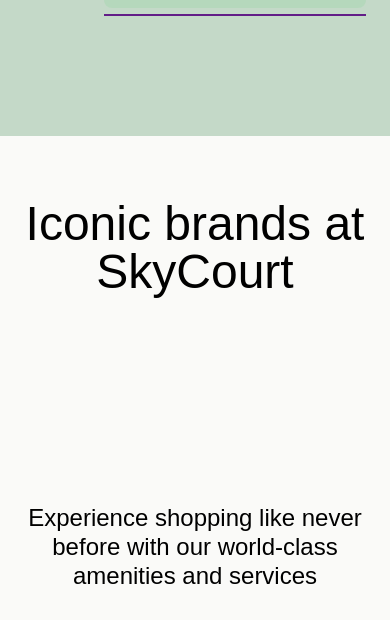
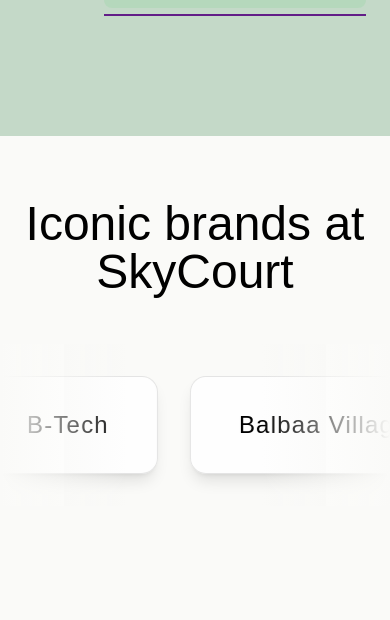
Before and after one commit to Omar-Ga/SkyCourt3, a React (Vite) app: page / in a window 390 px wide. Shown: the part 2860-3480 px from the top of the page. Built offline with nearby package versions, Linux system fonts and the light colour scheme; a web font is replaced by a local one.

Commit message:
brands marque snapping fix

```diff
--- a/src/components/BrandMarquee.tsx
+++ b/src/components/BrandMarquee.tsx
@@ -1,50 +1,43 @@
-import { useRef, useState, useLayoutEffect } from 'react';
+import { useTranslation } from 'react-i18next';
 import { motion } from 'framer-motion';
-import { useTranslation } from 'react-i18next';
 
 export default function BrandMarquee() {
   const { t } = useTranslation();
-  const brands = t('brands', { returnObjects: true }) as { name: string }[];
+  const brands = (t('brands', { returnObjects: true }) || []) as { name: string }[];
+
+  // Create a seamless loop by duplicating the brands
   const duplicatedBrands = [...brands, ...brands];
 
-  const marqueeRef = useRef<HTMLDivElement>(null);
-  const [marqueeWidth, setMarqueeWidth] = useState(0);
-
-  useLayoutEffect(() => {
-    if (marqueeRef.current) {
-      // Measure the width of the first half of the items.
-      const halfWidth = marqueeRef.current.scrollWidth / 2;
-      setMarqueeWidth(halfWidth);
-    }
-  }, [brands, t]); // Re-measure if brands or language change
+  const marqueeVariants = {
+    animate: {
+      x: [0, '-50%'],
+      transition: {
+        x: {
+          repeat: Infinity,
+          repeatType: 'loop',
+          duration: 60, // Adjust duration for speed
+          ease: 'linear',
+        },
+      },
+    },
+  };
 
   return (
-    <section className="relative py-16 overflow-hidden" id="brands">
-      <div className="mb-16 text-center px-6">
-        <motion.h2
-          className="text-5xl md:text-7xl font-light text-black mb-6"
-          initial={{ opacity: 0, y: 30 }}
-          whileInView={{ opacity: 1, y: 0 }}
-          viewport={{}}
-          transition={{ duration: 0.8 }}
-        >
+    <section className="py-16" id="brands">
+      <div className="mb-12 text-center px-6">
+        <h2 className="text-5xl md:text-7xl font-light text-black mb-6">
           {t('iconic_brands')}
-        </motion.h2>
+        </h2>
       </div>
-      <div className="relative overflow-hidden">
+      <div className="relative w-full overflow-hidden">
+        {/* Gradient Fades */}
         <div className="absolute left-0 top-0 bottom-0 w-32 bg-gradient-to-r from-[#fafaf8] to-transparent z-10" />
         <div className="absolute right-0 top-0 bottom-0 w-32 bg-gradient-to-l from-[#fafaf8] to-transparent z-10" />
 
-        {marqueeWidth > 0 && ( // Only render when measured to prevent animation jump
         <motion.div
-            ref={marqueeRef}
-            className="flex gap-16 py-8"
-            animate={{ x: [0, -marqueeWidth] }}
-            transition={{
-              duration: marqueeWidth / 50, // Dynamic duration based on content width
-              ease: 'linear',
-              repeat: Infinity
-            }}
+          className="flex gap-8 py-8" // Increased gap for spacing
+          variants={marqueeVariants}
+          animate="animate"
         >
           {duplicatedBrands.map((brand, index) => (
             <div key={index} className="flex-shrink-0">
@@ -56,7 +49,6 @@
             </div>
           ))}
         </motion.div>
-        )}
       </div>
     </section>
   );
--- a/src/locales/ar/translation.json
+++ b/src/locales/ar/translation.json
@@ -3,17 +3,17 @@
   "about_us": "من نحن",
   "dining": "المطاعم",
   "why_choose_skycourt": "أستكشف أجواء سكاي كورت",
-  "experience_shopping": "استمتع بتجربة تسوّق مريحة وأنيقة في أجواء حديثة وخدمة تهتم بأدق التفاصيل.",
+  "experience_shopping": "متعه التسوق في أجواء رأعه حيث أننا نهتم بأدق ألتفاصيل",
   "features": [
     {
       "key": "premium_shopping",
-      "title": "تسوّق راقٍ",
+      "title": "علامات عالميه متنوعه",
       "description": "جميع العلامات المميزة في مكان واحد — من الماركات العالمية إلى المحلات المحلية الراقية."
     },
     {
       "key": "prime_location",
-      "title": "موقع مميز",
-      "description": "في قلب المدينة، وسهل الوصول من أي مكان."
+      "title": "موقع متميز",
+      "description": "بجوار القرى السياحيه و بالقرب من مدينه سيدي عبدالرحمن"
     },
     {
       "key": "always_open",
@@ -33,30 +33,123 @@
     {
       "key": "convenient_parking",
       "title": "مواقف سيارات منظمة",
-      "description": "مواقف مريحة وسهلة الوصول لتبدأ زيارتك بسلاسة."
+      "description": "مواقف سيارات آمنه تدار بطريقه أحترافيه"
     }
   ],
   "rotating_texts": [
-    "ملتقي العائلات و الاصحاب",
+    "ملتقي العائلات و الاصدقاء  ",
     "خدمة تهتم بالتفاصيل",
     "اجواء عائلية و تجربة تسوق شيقة"
   ],
   "iconic_brands": "أشهر العلامات في سكاي كورت",
   "brands": [
     {
-      "name": "غوتشي"
+      "name": "بي تك"
     },
     {
-      "name": "برادا"
+      "name": "قرية بلبع"
     },
     {
-      "name": "ديور"
+      "name": "بلبن"
     },
     {
-      "name": "شانيل"
+      "name": "برايت ستور"
     },
     {
-      "name": "فيرزاتشي"
+      "name": "دريم 2000"
+    },
+    {
+      "name": "فتح الله ماركت"
+    },
+    {
+      "name": "فطيرتي و فريسكيتو"
+    },
+    {
+      "name": "دنيا الجمبري"
+    },
+    {
+      "name": "هارديز"
+    },
+    {
+      "name": "كنتاكي"
+    },
+    {
+      "name": "خطاب"
+    },
+    {
+      "name": "بيتزا هت"
+    },
+    {
+      "name": "راية"
+    },
+    {
+      "name": "سمارت فرنتشر"
+    },
+    {
+      "name": "كشري التحرير"
+    },
+    {
+      "name": "دارك"
+    },
+    {
+      "name": "نور نيلز"
+    },
+    {
+      "name": "بيتس سبوت"
+    },
+    {
+      "name": "المختبر"
+    },
+    {
+      "name": "إن إس إيه لاب"
+    },
+    {
+      "name": "مصر أسوان فيش فود"
+    },
+    {
+      "name": "برافو ميني ماركت"
+    },
+    {
+      "name": "بيلا تشاو"
+    },
+    {
+      "name": "زيتونة"
+    },
+    {
+      "name": "عطور نفرتيتي"
+    },
+    {
+      "name": "شال سيوة"
+    },
+    {
+      "name": "ليذر هاوس"
+    },
+    {
+      "name": "بتاع الورد"
+    },
+    {
+      "name": "فيب ستيشن"
+    },
+    {
+      "name": "دكتور سوشي"
+    },
+    {
+      "name": "المدينة المنورة"
+    },
+    {
+      "name": "منطقة أطفال بيناتا"
+    },
+    {
+      "name": "الفرسان"
+    },
+    {
+      "name": "هوبسي"
+    },
+    {
+      "name": "العزبي بيوتي"
+    },
+    {
+      "name": "صيدلية سارة"
     }
   ],
   "services": [
@@ -108,7 +201,7 @@
   "interactive_map_coming_soon": "الخريطة التفاعلية قريبًا",
   "discover_restaurants": "اكتشف مطاعمنا",
   "skycourt": "سكاي كورت",
-  "hero_headline": "سكاي كورت مول",
+  "hero_headline": "مول سكاي كورت",
   "nav_brands": "العلامات التجارية",
   "nav_services": "الخدمات",
   "dining_headline": "تجربة الطعام في سكاي كورت",
--- a/src/locales/en/translation.json
+++ b/src/locales/en/translation.json
@@ -44,9 +44,6 @@
   "iconic_brands": "Iconic brands at SkyCourt",
   "brands": [
     {
-      "name": "Ammar Auto"
-    },
-    {
       "name": "B-Tech"
     },
     {
@@ -65,16 +62,10 @@
       "name": "Fathalla Market"
     },
     {
-      "name": "Ftirty"
+      "name": "Ftirty and Friscato"
     },
     {
       "name": "Donia El Gambary"
-    },
-    {
-      "name": "Hamed El Basiony"
-    },
-    {
-      "name": "Hans"
     },
     {
       "name": "Hardees"
@@ -89,9 +80,6 @@
       "name": "Pizza Hut"
     },
     {
-      "name": "Ragab Perfumes"
-    },
-    {
       "name": "Raya"
     },
     {
@@ -101,7 +89,67 @@
       "name": "El Tahrir"
     },
     {
-      "name": "Zizo & Lavish"
+      "name": "Darak"
+    },
+    {
+      "name": "Noor nails"
+    },
+    {
+      "name": "Pets spot"
+    },
+    {
+      "name": "Al Mokhtabar"
+    },
+    {
+      "name": "NSA Lab"
+    },
+    {
+      "name": "Masr aswan fish food"
+    },
+    {
+      "name": "Bravo minimarket"
+    },
+    {
+      "name": "Bella ciao"
+    },
+    {
+      "name": "Zatona"
+    },
+    {
+      "name": "Nefertity perfumes"
+    },
+    {
+      "name": "Shal sewa"
+    },
+    {
+      "name": "Leather house"
+    },
+    {
+      "name": "Bta3 el ward"
+    },
+    {
+      "name": "Vape station"
+    },
+    {
+      "name": "Doctor sushi"
+    },
+    {
+      "name": "Al madina al monawara"
+    },
+    {
+      "name": "Pinata kids area"
+    },
+    {
+      "name": "Al forsan"
+    },
+    {
+      "name": "Hopsy"
+    },
+    {
+      "name": "Al ezaby beauty"
+    },
+    {
+      "name": "Sarah pharmacy"
     }
   ],
   "services": [
```
Lines whose indentation alone changed are shown as unchanged.
